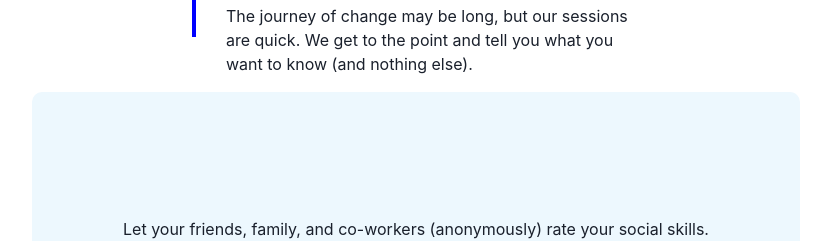
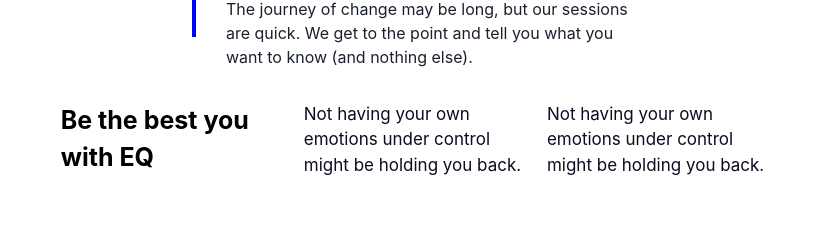
Before and after one commit to HarshDeswal/density_exchange, a Next.js app: page / in a window 1280 px wide. Shown: the part 2253-2494 px from the top of the page, without its empty margins (224-1055 px from the left). Built offline with nearby package versions, Linux system fonts and the light colour scheme.

Commit message:
Ahead App is completed

```diff
--- /dev/null
+++ b/Components/StaticText2.js
@@ -0,0 +1,43 @@
+import { Box, Flex, Text } from "@chakra-ui/react";
+const StaticText2 = () => {
+  return (
+    <div>
+      <Flex
+        width={"60%"}
+        margin={"auto"}
+        justifyContent={"space-evenly"}
+        mt={"55px"}
+        padding={"10px"}
+      >
+        <Box w={"30%"}>
+          <Text
+            fontSize={"25px"}
+            textAlign={"start"}
+            color={"black"}
+            fontWeight={"bold"}
+          >
+            Be the best you
+          </Text>
+          <Text
+            fontSize={"25px"}
+            textAlign={"start"}
+            color={"black"}
+            fontWeight={"bold"}
+          >
+            with EQ
+          </Text>
+        </Box>
+
+        <Box w={"30%"} fontSize={"17px"} textAlign={"start"} color={"#0d0c22"}>
+          Not having your own emotions under control might be holding you back.
+        </Box>
+
+        <Box w={"30%"} fontSize={"17px"} textAlign={"start"} color={"#0d0c22"}>
+          Not having your own emotions under control might be holding you back.
+        </Box>
+      </Flex>
+    </div>
+  );
+};
+
+export default StaticText2;
--- a/pages/index.js
+++ b/pages/index.js
@@ -6,6 +6,7 @@ import CardSlider from '@/Components/CardSlider'
 import SelfImprovement from '@/Components/SelfImprovement'
 import OtherThink from '@/Components/OtherThink'
 import VacancySection from '@/Components/VacancySection'
+import StaticText2 from '@/Components/StaticText2'
 const inter = Inter({ subsets: ['latin'] })
 
 export default function Home() {
@@ -15,6 +16,7 @@ export default function Home() {
      <EQbeats/>
      <CardSlider/>
      <SelfImprovement/>
+     <StaticText2/>
      <OtherThink/>
      <VacancySection/>
      <Footer/>
```
